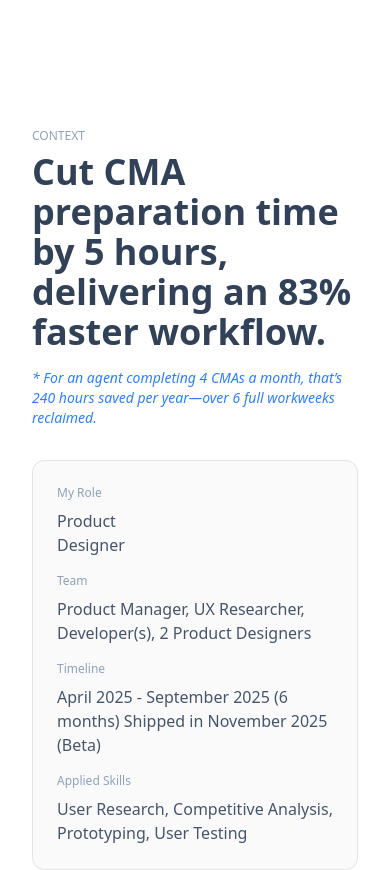
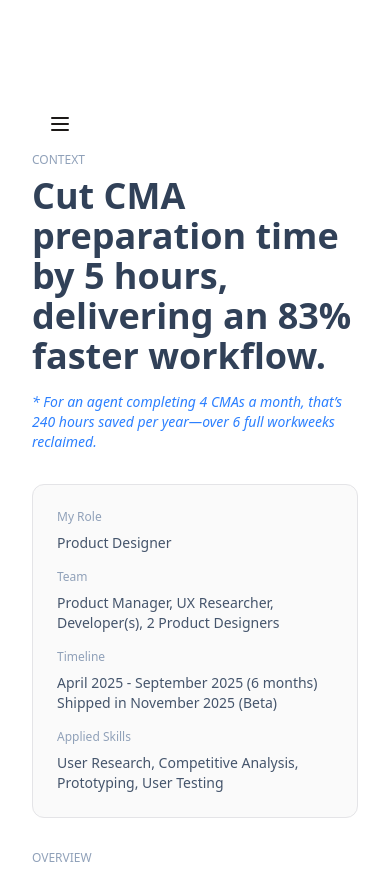
Before and after one commit to tramirez30/sitePortfolio, a website: page aicma.html in a window 390 px wide. Shown: the top 870 px of the page. Drawn offline with nearby package versions, Linux system fonts and the light colour scheme.

Commit message:
fix: added hamburger menu to ai cma project

```diff
--- a/aicma.html
+++ b/aicma.html
@@ -37,6 +37,26 @@
             >About</a
           >
         </nav>
+
+        <!-- Hamburger Menu -->
+        <button
+          class="rounded-md text-stone-900 hover:bg-stone-100 lg:hidden"
+          aria-label="Open menu"
+        >
+          <svg
+            class="h-6 w-6"
+            fill="none"
+            stroke="currentColor"
+            stroke-width="2"
+            viewBox="0 0 24 24"
+          >
+            <path
+              stroke-linecap="round"
+              stroke-linejoin="round"
+              d="M4 6h16M4 12h16M4 18h16"
+            />
+          </svg>
+        </button>
       </header>
 
       <!-- Content -->
@@ -58,28 +78,28 @@
       <!-- Role -->
       <section class="mt-8">
         <div
-          class="grid grid-cols-2 gap-4 rounded-xl border border-zinc-200 bg-zinc-50 p-6 md:gap-x-16 lg:grid-cols-7"
+          class="grid h-fit grid-cols-2 gap-4 rounded-xl border border-zinc-200 bg-zinc-50 p-6 md:gap-x-16 lg:grid-cols-7"
         >
           <div>
             <p class="text-xs text-slate-400">My Role</p>
-            <p class="pt-2 text-base text-slate-600">Product Designer</p>
+            <p class="pt-2 text-sm text-slate-600">Product Designer</p>
           </div>
           <div class="col-span-2">
             <p class="text-xs text-slate-400">Team</p>
-            <p class="pt-2 text-base text-slate-600">
+            <p class="pt-2 text-sm text-slate-600">
               Product Manager, UX Researcher, Developer(s), 2 Product Designers
             </p>
           </div>
           <div class="col-span-2">
             <p class="text-xs text-slate-400">Timeline</p>
-            <p class="pt-2 text-base text-slate-600">
+            <p class="pt-2 text-sm text-slate-600">
               April 2025 - September 2025 (6 months) Shipped in November 2025
               (Beta)
             </p>
           </div>
           <div class="col-span-2">
             <p class="text-xs text-slate-400">Applied Skills</p>
-            <p class="pt-2 text-base text-slate-600">
+            <p class="pt-2 text-sm text-slate-600">
               User Research, Competitive Analysis, Prototyping, User Testing
             </p>
           </div>
```
Also changed, not shown: index.html (+1 -1 lines).
